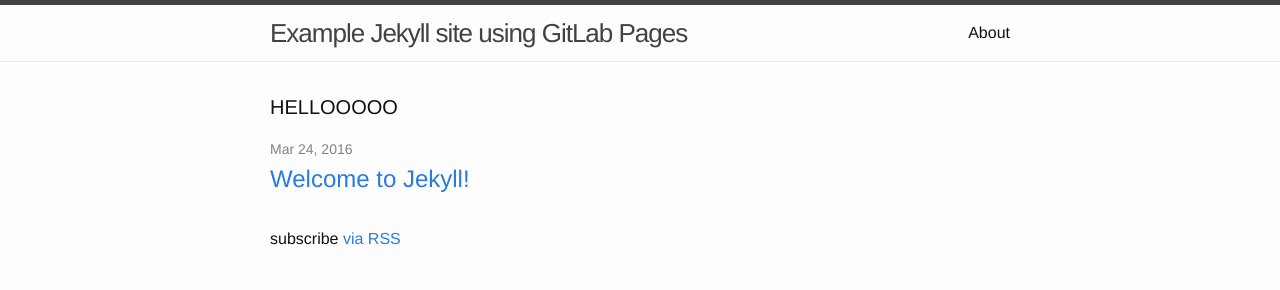
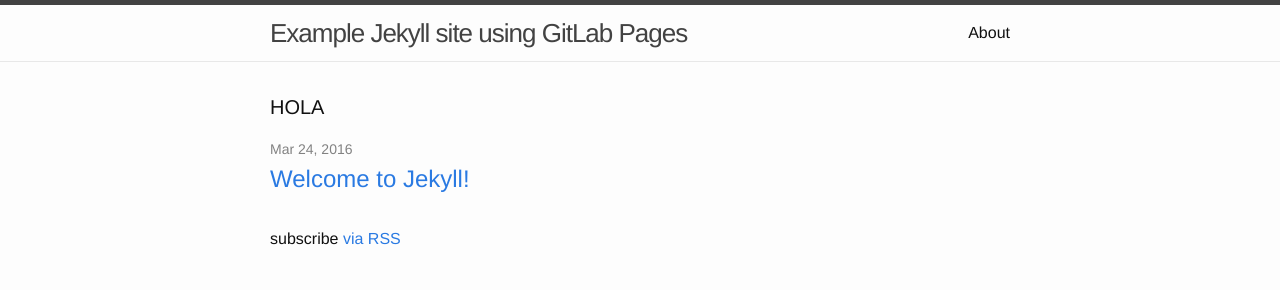
Before and after one commit to vishksatham/vishalsathambakkam, a Jekyll site: the page built from index.html, in a window 1280 px wide. Shown: the top 290 px of the page. Built offline with Jekyll 4.4.1, drawn with Linux system fonts in a browser that asks for light colours.

Commit message:
local commit

```diff
--- a/index.html
+++ b/index.html
@@ -4,7 +4,7 @@
 
 <div class="home">
 
-  <h1 class="page-heading">HELLOOOOO</h1>
+  <h1 class="page-heading">HOLA</h1>
 
   <ul class="post-list">
     {% for post in site.posts %}
```
